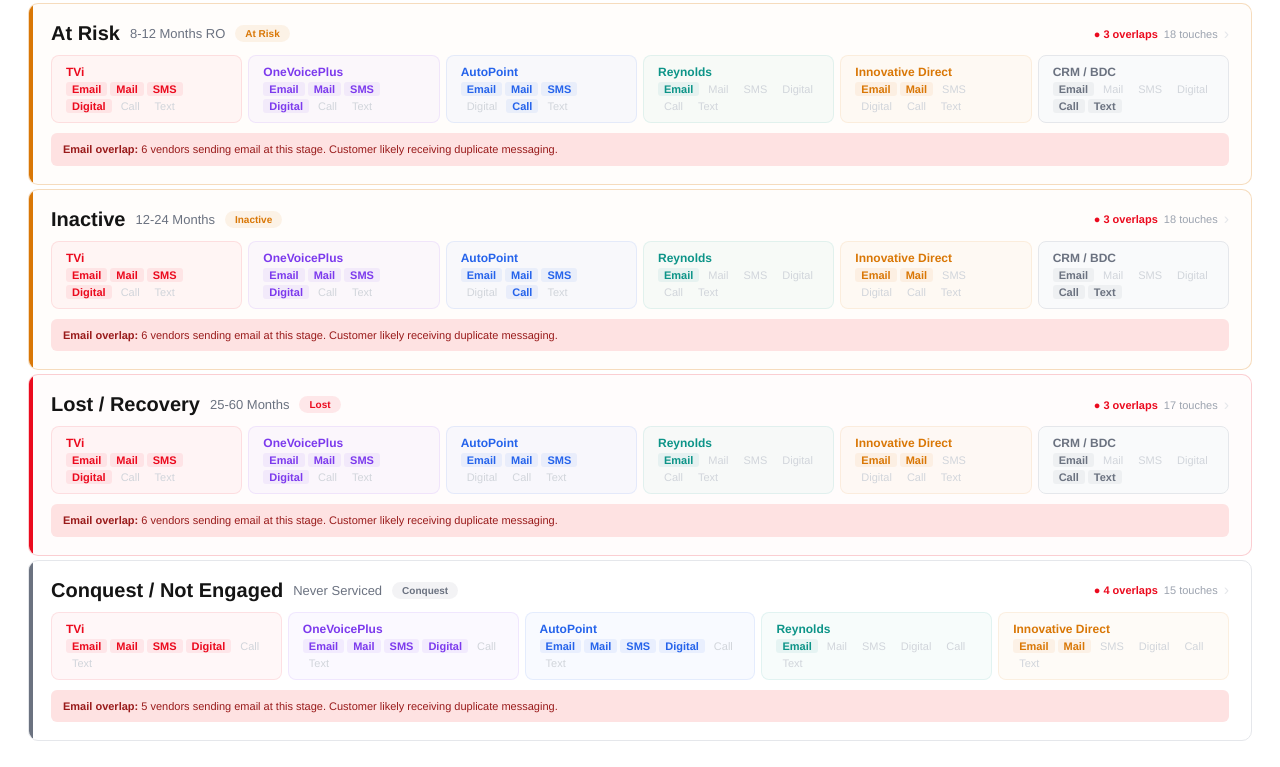
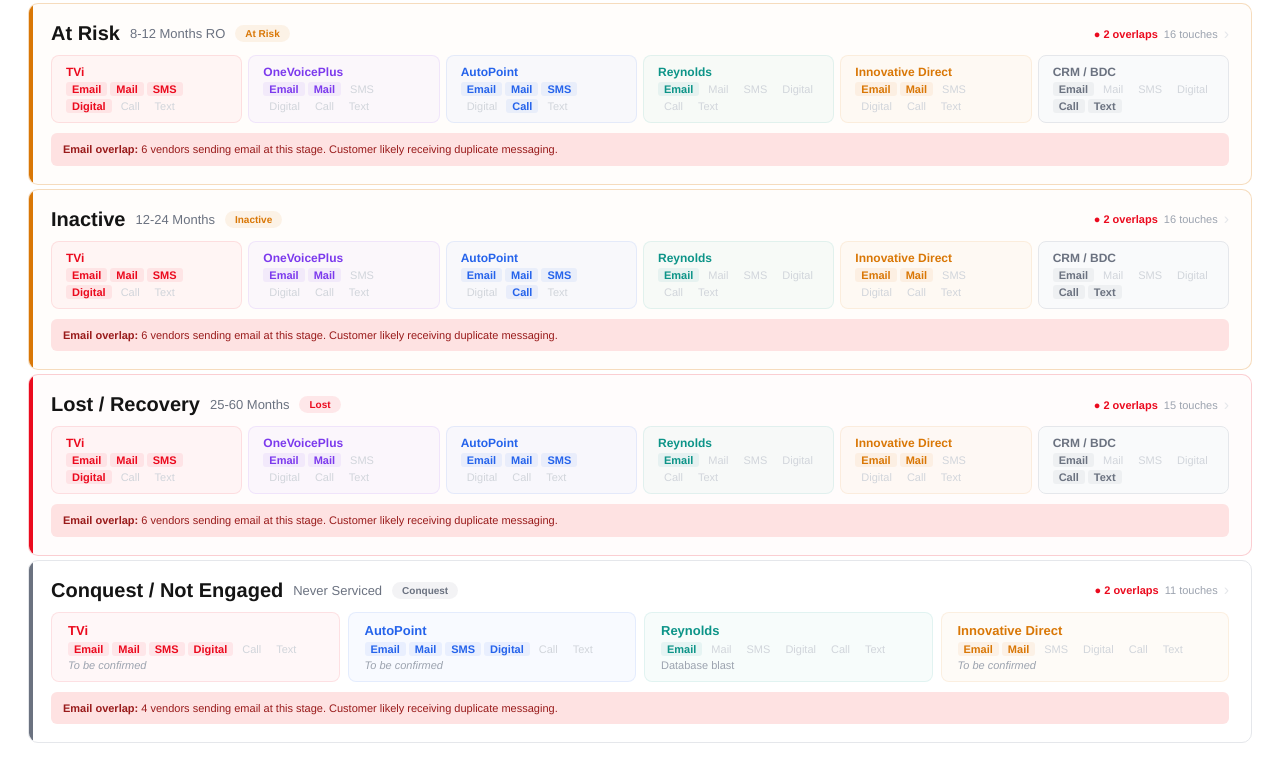
Before and after one commit to gonjold/fo-marketing-portal, a React (Vite) app: page / in a window 1280 px wide. Shown: the part 824-1591 px from the top of the page. Built offline with nearby package versions, Linux system fonts and the light colour scheme.

Commit message:
data: update OV+ confirmed coverage

```diff
--- a/src/App.jsx
+++ b/src/App.jsx
@@ -40,28 +40,28 @@
     vc:{v1:{on:true,ch:["Email","SMS"],note:"ASR, Service Recommendation"},v2:{on:false,ch:[],note:""},v3:{on:false,ch:[],note:""},v4:{on:false,ch:[],note:""},v5:{on:false,ch:[],note:""},v6:{on:true,ch:["Call","Text","Email"],note:"To be confirmed"}},
     creatives:[{id:"c3",title:"After Service Review (ASR)",channels:"Email + SMS",desc:"Automated post-RO follow-up with service recommendations",img:""},{id:"c4",title:"Declined Service Reminder",channels:"Email",desc:"Follow up on declined services with pricing and urgency",img:""}],
     offers:["Declined service discount","Free re-inspection"],financing:["Sunbit: 3-month 0% APR"]},
-  {id:"s3",range:"5-6 Months RO",label:"Scheduled Service Due",segment:"Active",goal:"Proactive reminder before overdue. Highest-conversion retention window.",
+  {id:"s3",range:"5-6 Months RO",label:"Scheduled Service Due",segment:"Active",goal:"Proactive reminder before overdue. Highest-conversion retention window. OV+ ToyotaCare campaigns may overlap here — confirm timing with SET rep.",
     vc:{v1:{on:true,ch:["Email","Mail","SMS","Digital"],note:"To be confirmed"},v2:{on:false,ch:[],note:""},v3:{on:false,ch:[],note:""},v4:{on:true,ch:["Email"],note:"Monthly e-blast"},v5:{on:true,ch:["Mail","Email"],note:"To be confirmed"},v6:{on:true,ch:["Call","Text","Email"],note:"To be confirmed"}},
     creatives:[{id:"c5",title:"Service Due Reminder",channels:"Mail + Email",desc:"Your Toyota is due for scheduled maintenance",img:""},{id:"c6",title:"ToyotaCare Reminder",channels:"Email + SMS",desc:"Use complimentary maintenance before expiration",img:""}],
     offers:["$35.55 Oil Change","$99 4-Wheel Alignment","Buy 3 Tires Get 4th for $1"],financing:[]},
-  {id:"s4",range:"6-8 Months RO",label:"Service Follow-Up",segment:"Active",goal:"Second touch for non-responders. Additional vendors activate here.",
-    vc:{v1:{on:true,ch:["Email","Mail","SMS","Digital"],note:"To be confirmed"},v2:{on:true,ch:["Email","Mail","SMS","Digital"],note:"To be confirmed"},v3:{on:true,ch:["Mail","Email","SMS"],note:"To be confirmed"},v4:{on:true,ch:["Email"],note:"Monthly e-blast"},v5:{on:true,ch:["Mail","Email"],note:"To be confirmed"},v6:{on:true,ch:["Call","Text","Email"],note:"To be confirmed"}},
+  {id:"s4",range:"6-8 Months RO",label:"Service Follow-Up",segment:"Active",goal:"Second touch for non-responders. Additional vendors activate here. OV+ ToyotaCare campaigns may also touch this window — confirm with Blake Hallonquist.",
+    vc:{v1:{on:true,ch:["Email","Mail","SMS","Digital"],note:"To be confirmed"},v2:{on:true,ch:["Email","Mail"],note:"TLE 7-9 mo. Email + Smart Mail. No specific offer attached."},v3:{on:true,ch:["Mail","Email","SMS"],note:"To be confirmed"},v4:{on:true,ch:["Email"],note:"Monthly e-blast"},v5:{on:true,ch:["Mail","Email"],note:"To be confirmed"},v6:{on:true,ch:["Call","Text","Email"],note:"To be confirmed"}},
     creatives:[{id:"c7",title:"Overdue Service Reminder",channels:"Mail + Email + SMS",desc:"Escalated messaging for overdue maintenance",img:""},{id:"c8",title:"ToyotaCare Non-Responder",channels:"Email + SMS",desc:"Final ToyotaCare usage reminder",img:""}],
     offers:["$35.55 Oil Change","$99 Alignment","Tire Promo","Price Match"],financing:["Sunbit: 3-month 0% APR"]},
   {id:"s5",range:"8-12 Months RO",label:"At Risk",segment:"At Risk",goal:"Critical retention window. Maximum vendor saturation and strongest offers to prevent defection.",
-    vc:{v1:{on:true,ch:["Email","Mail","SMS","Digital"],note:"To be confirmed"},v2:{on:true,ch:["Email","Mail","SMS","Digital"],note:"To be confirmed"},v3:{on:true,ch:["Mail","Email","Call","SMS"],note:"To be confirmed"},v4:{on:true,ch:["Email"],note:"Monthly e-blast"},v5:{on:true,ch:["Mail","Email"],note:"To be confirmed"},v6:{on:true,ch:["Call","Text","Email"],note:"To be confirmed"}},
+    vc:{v1:{on:true,ch:["Email","Mail","SMS","Digital"],note:"To be confirmed"},v2:{on:true,ch:["Email","Mail"],note:"TLE 10-12 mo. Email + Smart Mail. No specific offer attached."},v3:{on:true,ch:["Mail","Email","Call","SMS"],note:"To be confirmed"},v4:{on:true,ch:["Email"],note:"Monthly e-blast"},v5:{on:true,ch:["Mail","Email"],note:"To be confirmed"},v6:{on:true,ch:["Call","Text","Email"],note:"To be confirmed"}},
     creatives:[{id:"c9",title:"Last Chance / Past Due",channels:"Mail + Email + SMS",desc:"Escalated urgency before going inactive",img:""},{id:"c10",title:"At Risk Special Offer",channels:"Mail + Email",desc:"Enhanced discount to prevent defection",img:""}],
     offers:["$35.55 Oil Change","$99 Alignment","Tire Promo","Price Match","Free MPI"],financing:["Sunbit: 3-month 0% APR","Morgan Platinum: 6-month deferred"]},
   {id:"s6",range:"12-24 Months",label:"Inactive",segment:"Inactive",goal:"Re-engagement with aggressive offers before permanent defection.",
-    vc:{v1:{on:true,ch:["Email","Mail","SMS","Digital"],note:"To be confirmed"},v2:{on:true,ch:["Email","Mail","SMS","Digital"],note:"To be confirmed"},v3:{on:true,ch:["Mail","Email","Call","SMS"],note:"To be confirmed"},v4:{on:true,ch:["Email"],note:"Monthly e-blast"},v5:{on:true,ch:["Mail","Email"],note:"To be confirmed"},v6:{on:true,ch:["Call","Text","Email"],note:"To be confirmed"}},
+    vc:{v1:{on:true,ch:["Email","Mail","SMS","Digital"],note:"To be confirmed"},v2:{on:true,ch:["Email","Mail"],note:"TLE 13-23 mo. Email + Smart Mail. No specific offer attached."},v3:{on:true,ch:["Mail","Email","Call","SMS"],note:"To be confirmed"},v4:{on:true,ch:["Email"],note:"Monthly e-blast"},v5:{on:true,ch:["Mail","Email"],note:"To be confirmed"},v6:{on:true,ch:["Call","Text","Email"],note:"To be confirmed"}},
     creatives:[{id:"c11",title:"We Miss You",channels:"Mail + Email + SMS",desc:"Personalized return offer with vehicle info",img:""},{id:"c12",title:"Exclusive Return Offer",channels:"Mail",desc:"Higher-value printed mailer with coupon",img:""}],
     offers:["Enhanced service discount","Price Match","Free inspection"],financing:["Sunbit: 3-month 0% APR","Morgan Platinum: 6-month deferred"]},
   {id:"s7",range:"25-60 Months",label:"Lost / Recovery",segment:"Lost",goal:"Long-shot recovery or pivot to sales conquest for aging vehicles.",
-    vc:{v1:{on:true,ch:["Email","Mail","SMS","Digital"],note:"To be confirmed"},v2:{on:true,ch:["Email","Mail","SMS","Digital"],note:"To be confirmed"},v3:{on:true,ch:["Mail","Email","SMS"],note:"To be confirmed"},v4:{on:true,ch:["Email"],note:"Monthly e-blast"},v5:{on:true,ch:["Mail","Email"],note:"To be confirmed"},v6:{on:true,ch:["Call","Text","Email"],note:"To be confirmed"}},
+    vc:{v1:{on:true,ch:["Email","Mail","SMS","Digital"],note:"To be confirmed"},v2:{on:true,ch:["Email","Mail"],note:"TLE 24+ mo. Email + Smart Mail. No specific offer attached."},v3:{on:true,ch:["Mail","Email","SMS"],note:"To be confirmed"},v4:{on:true,ch:["Email"],note:"Monthly e-blast"},v5:{on:true,ch:["Mail","Email"],note:"To be confirmed"},v6:{on:true,ch:["Call","Text","Email"],note:"To be confirmed"}},
     creatives:[{id:"c13",title:"Win-Back Campaign",channels:"Mail + Email",desc:"Aggressive pricing, competitive positioning",img:""},{id:"c14",title:"Trade-In Opportunity",channels:"Mail + Email + Digital",desc:"Vehicle aging pivot to sales with trade evaluation",img:""}],
     offers:["Major service discount","Free inspection","Trade-in evaluation"],financing:["Sunbit: 3-month 0% APR","Morgan Platinum: 6-month deferred"]},
   {id:"s8",range:"Never Serviced",label:"Conquest / Not Engaged",segment:"Conquest",goal:"Net-new acquisition targeting customers who have never visited the dealership.",
-    vc:{v1:{on:true,ch:["Email","Mail","SMS","Digital"],note:"To be confirmed"},v2:{on:true,ch:["Email","Mail","SMS","Digital"],note:"To be confirmed"},v3:{on:true,ch:["Mail","Email","SMS","Digital"],note:"To be confirmed"},v4:{on:true,ch:["Email"],note:"Database blast"},v5:{on:true,ch:["Mail","Email"],note:"To be confirmed"},v6:{on:false,ch:[],note:""}},
+    vc:{v1:{on:true,ch:["Email","Mail","SMS","Digital"],note:"To be confirmed"},v2:{on:false,ch:[],note:""},v3:{on:true,ch:["Mail","Email","SMS","Digital"],note:"To be confirmed"},v4:{on:true,ch:["Email"],note:"Database blast"},v5:{on:true,ch:["Mail","Email"],note:"To be confirmed"},v6:{on:false,ch:[],note:""}},
     creatives:[{id:"c15",title:"First Visit Incentive",channels:"Mail + Email + Digital",desc:"Intro offer for new-to-dealership customers",img:""},{id:"c16",title:"Conquest Pricing",channels:"Mail + Digital",desc:"Competitive pricing to pull from other dealers",img:""}],
     offers:["$35.55 Oil Change","$99 Alignment","Free MPI","Price Match"],financing:[]},
 ];
```
Also changed, not shown: 1 other file (tests, documents, lock files or other folders).
